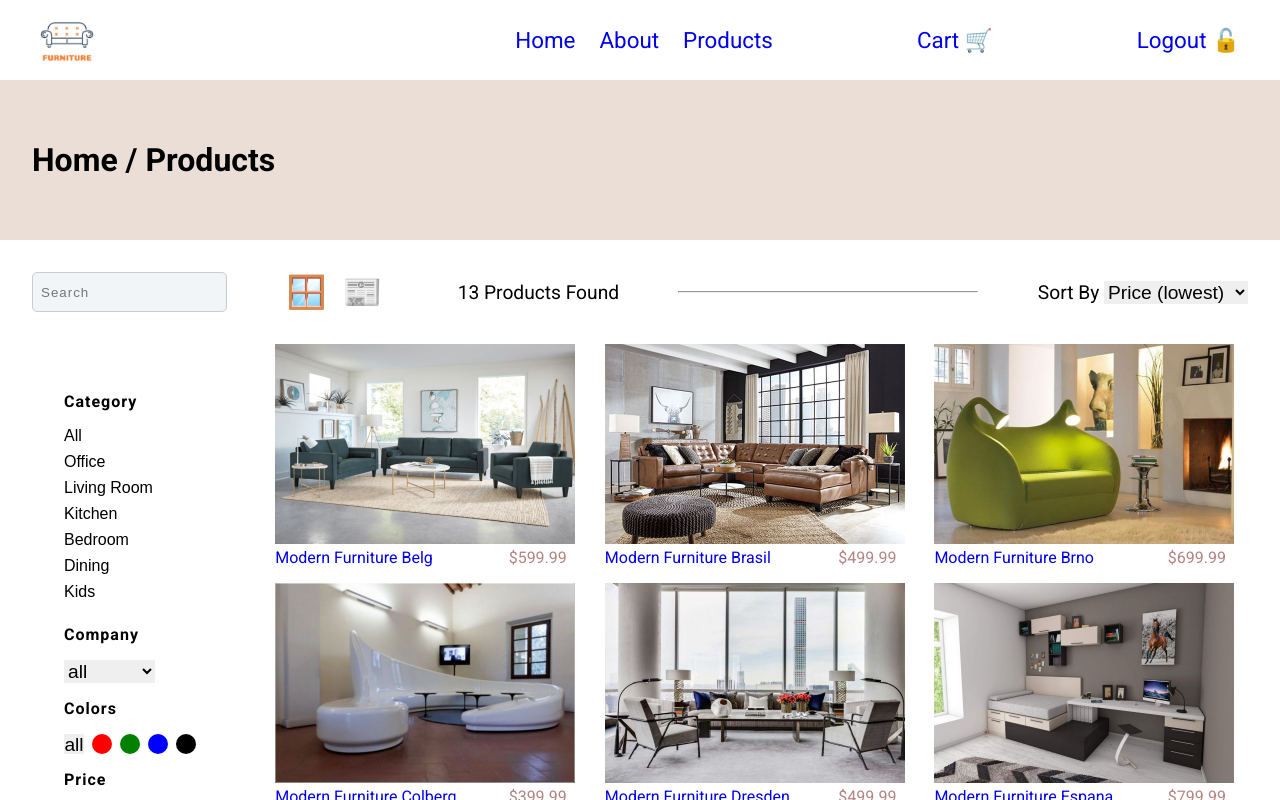
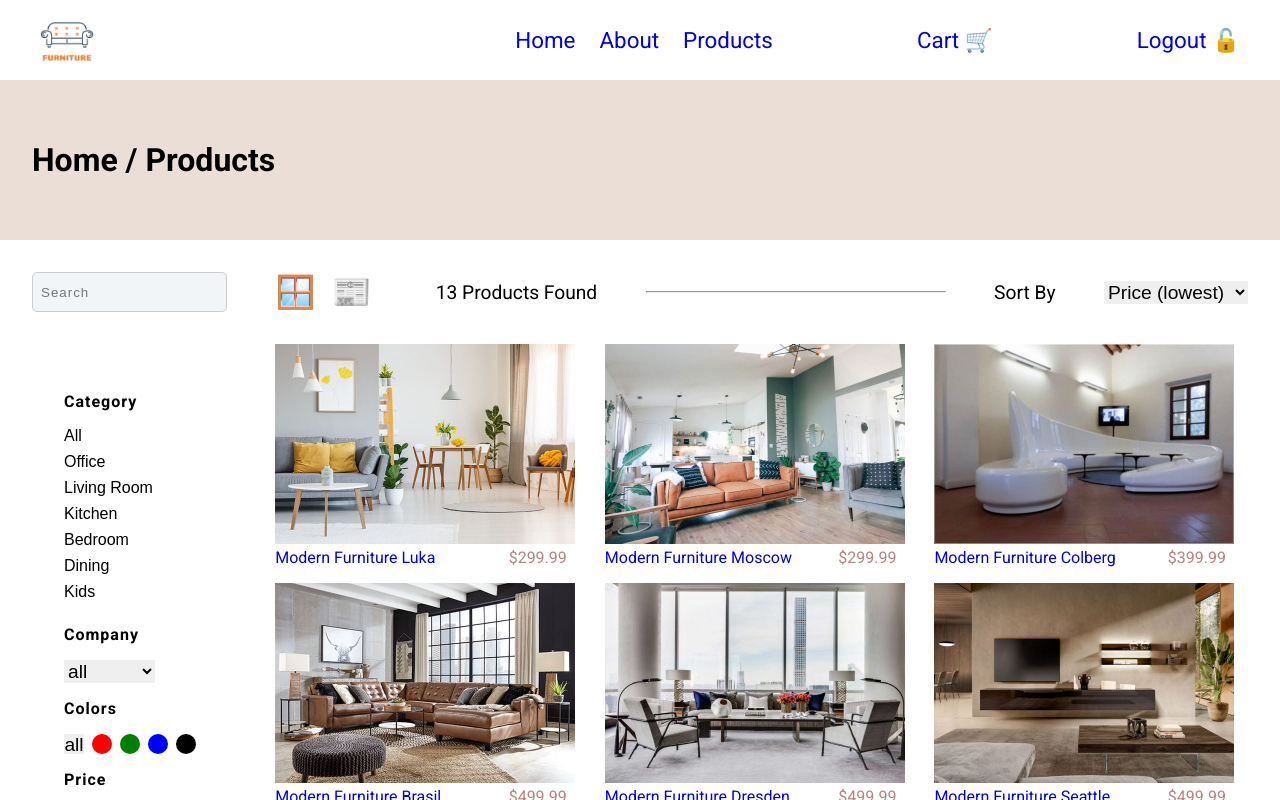
Before and after one commit to ajarek/react-44-vite-fashionable-furniture-store, a React (Vite) app: page /products in a window 1280 px wide. Shown: the top 800 px of the page. Built offline with nearby package versions, Linux system fonts and the light colour scheme.

Commit message:
added sort option

```diff
--- a/src/App.jsx
+++ b/src/App.jsx
@@ -1,3 +1,4 @@
+import { useState, createContext } from 'react'
 import Navigation from './components/Navigation/Navigation'
 import Footer from './components/Footer/Footer'
 import { Routes, Route } from 'react-router-dom'
@@ -8,9 +9,12 @@ import Cart from './pages/Cart/Cart'
 import Login from './pages/Login/Login'
 import Logout from './pages/Logout/Logout'
 import ProductsId from './pages/ProductsId/ProductsId'
+export const AppContext = createContext()
 function App() {
+  const [selected, setSelected] = useState('price-lowest');
   return (
     <div className='App'>
+      <AppContext.Provider value={{selected, setSelected}}>
       <Navigation />
 
       <Routes>
@@ -50,6 +54,7 @@ function App() {
         />
       </Routes>
       <Footer />
+      </AppContext.Provider>
     </div>
   )
 }
--- a/src/Hooks/useCounter.jsx
+++ b/src/Hooks/useCounter.jsx
@@ -3,7 +3,7 @@ import { useState } from 'react'
 export const useCounter = (initialValue) => {
   const [count, setCount] = useState(initialValue || 0)
   const increment = () => setCount((x) => x + 1)
-  const decrement = () => (count > 0 ? setCount((x) => x - 1) : 0)
+  const decrement = () => (count > 1 ? setCount((x) => x - 1) : 1)
   return {
     count,
     increment,
--- a/src/components/CardProducts/CardProducts.jsx
+++ b/src/components/CardProducts/CardProducts.jsx
@@ -1,7 +1,7 @@
 import { NavLink } from 'react-router-dom'
 import React, {useEffect, useState} from 'react'
 import './CardProducts.css'
-export const CardProducts = ({length,width}) => {
+export const CardProducts = ({length,width,sortData}) => {
   const [isData, setIsData]= useState([])
   useEffect(()=>{
   fetch('/data.json')
@@ -9,10 +9,11 @@ export const CardProducts = ({length,width}) => {
   .then(res => {
     setIsData(res);
   })
+
 })
   return (
     <div className="wrapper-featured">
-    {isData?.map((el)=>{
+    {isData?.sort(sortData).map((el)=>{
        if(el.id<=length)
       return(
        <div key={el.id}>
--- a/src/components/ProductsPanel/ProductsPanel.jsx
+++ b/src/components/ProductsPanel/ProductsPanel.jsx
@@ -1,7 +1,18 @@
-import React from 'react'
+import React,{useState,useContext} from 'react'
 import './ProductsPanel.css'
-
+import { AppContext } from '../../App'
 const ProductsPanel = ({ length }) => {
+  const options=[
+    {value:'price-lowest',text:'Price (lowest)'},
+    {value:'price-highest',text:'Price (highest)'},
+    {value:'name-a',text:'(a-z)'},
+    {value:'name-z',text:'(z-a)'},
+  ]
+  const {selected, setSelected}= useContext(AppContext)
+  const handleChange = event => {
+    // console.log(event.target.value);
+    setSelected(event.target.value);
+  };
   return (
     <div className='panel'>
       <div className='panel-input'>
@@ -24,25 +35,23 @@ const ProductsPanel = ({ length }) => {
         {' '}
         <hr />
       </div>
-      <form className='panel-sort'>
+
         <label
           className='label-sort'
           htmlFor='label-sort'
         >
           Sort By{' '}
         </label>
-        <select className='select-sort'>
-          <option value='price-lowest'>Price (lowest)</option>
-          <option
-            value='price-highest'
 
-          >
-            Price (highest)
+
+          <select className='select-sort' value={selected} onChange={handleChange}>
+        {options.map(option => (
+          <option key={option.value} value={option.value}>
+            {option.text}
           </option>
-          <option value='name-a'>Name (a-z)</option>
-          <option value='name-z'>Name (z-a)</option>
-        </select>
-      </form>
+        ))}
+      </select>
+
     </div>
   )
 }
--- a/src/pages/Cart/Cart.css
+++ b/src/pages/Cart/Cart.css
@@ -1,10 +1,13 @@
 .cart-root{
   min-height: 80vh;
+  display: flex;
+  flex-direction: column;
+  align-items: center;
+  padding:0 1rem;
 }
 table {
   table-layout: fixed;
   width: 100%;
-  border-collapse: collapse;
   text-align: center;
 }
 thead{
@@ -13,9 +16,24 @@ thead{
 }
 th,
 td {
-  padding:1rem 0;
+  padding:0.5rem 0;
 }
 
 td img{
-  width: 20%;
+  width: 40%;
 }
+.tr-data{
+
+  background-color: aqua;
+}
+.total-data{
+  margin-top: 1rem;
+}
+.empty-data{
+  position: absolute;
+  left: 50%;
+  top: 50%;
+  transform: translate(-50%, -50%) ;
+  font-size: 2.5rem;
+  color: red;
+}
--- a/src/pages/Cart/Cart.jsx
+++ b/src/pages/Cart/Cart.jsx
@@ -1,14 +1,27 @@
 import React, { useState } from 'react'
-import DataTable from 'react-data-table-component'
-import'./Cart.css'
+import { useEffect } from 'react'
+import './Cart.css'
 const Cart = () => {
-   const localStorageData = JSON.parse(localStorage.getItem('data'))||[]
-   const [subTotal,setSubTotal] =useState([])
+  const localStorageData = JSON.parse(localStorage.getItem('data')) || []
+  const [subTotal, setSubTotal] = useState([])
+
+const deleteItem=(e)=>{
+
+  let dataLocalStorage= JSON.parse(localStorage.getItem('data'));
+   dataLocalStorage.forEach(function (data, index) {
+        if (data.id === e.target.id) {
+          console.log(data.id,e.target.id);
+           dataLocalStorage.splice(index, 1)
+        }
+    })
+
+    localStorage.setItem('data', JSON.stringify(dataLocalStorage));
+     window.location.reload()
+}
 
   return (
-
     <div className='cart-root'>
-     {localStorageData.length>0?(
+      {localStorageData.length > 0 ? (
         <>
           <table>
             <thead>
@@ -18,29 +31,40 @@ const Cart = () => {
                 <th>Price</th>
                 <th>Quantity</th>
                 <th>Subtotal</th>
+                <th>Action</th>
               </tr>
             </thead>
             <tbody>
-        {localStorageData?.map((data)=>{
-           subTotal.push(data.price*data.count)
-          return(
-            <tr key={data.id}>
-            <td><img src={'/images/'+data.src} alt={data.name} /></td>
+              {localStorageData?.map((data) => {
+                subTotal.push(data.price * data.count)
+                return (
+                  <tr className='tr-data' key={data.id}>
+                    <td>
+                      <img
+                        src={'/images/' + data.src}
+                        alt={data.name}
+                      />
+                    </td>
                     <td>{data.name}</td>
                     <td>{data.price}</td>
                     <td>{data.count}</td>
-            <td>{data.price*data.count}</td>
+                    <td>{(data.price * data.count).toFixed(2)}</td>
+                    <td><button onClick={deleteItem} id={data.id}>❌</button></td>
                   </tr>
                 )
               })}
             </tbody>
           </table>
-    <h2>Subtotal :${subTotal?subTotal.reduce((a,b)=>a+b,0):null}</h2>
+          <h2 className='total-data'>
+            Total amount :$
+            {subTotal ?( subTotal.reduce((a, b) => a + b, 0).toFixed(2) ): null}
+          </h2>
         </>
-      ):<h2>Cart is empty!</h2>}
+      ) : (
+        <h2 className='empty-data'>Cart is empty!</h2>
+      )}
     </div>
   )
-
 }
 
 export default Cart
--- a/src/pages/Products/Products.jsx
+++ b/src/pages/Products/Products.jsx
@@ -1,16 +1,20 @@
-import React from 'react'
+import React,{useContext} from 'react'
+import { AppContext } from '../../App'
 import ProductsPanel from '../../components/ProductsPanel/ProductsPanel'
 import CardProducts from '../../components/CardProducts/CardProducts'
 import './Products.css'
 import Button from '../../components/Button/Button'
 
 const Products = () => {
+  const {selected, setSelected}= useContext(AppContext)
+  console.log(selected);
+  const sortData = (a,b)=>a.price-b.price
   return (
     <div className='products-root'>
       <div className='header'>
         <h1>Home / Products</h1>
       </div>
-      <ProductsPanel length={13} />
+      <ProductsPanel length={13}/>
       <div className='wrapper-products'>
         <div className='products-left'>
           <h4 className='products-h4'>Category</h4>
@@ -79,6 +83,7 @@ const Products = () => {
           <CardProducts
             length={12}
             width={'300px'}
+            sortData={sortData}
           />
         </div>
       </div>
--- a/src/pages/ProductsId/ProductsId.jsx
+++ b/src/pages/ProductsId/ProductsId.jsx
@@ -14,7 +14,7 @@ const ProductsId = () => {
   })
   const { id } = useParams()
   const item = isData.find((el) => el.id === id)
-  const { count, setCount, increment, decrement } = useCounter(0)
+  const { count, setCount, increment, decrement } = useCounter(1)
 
   const saveItem=(id,src,name,price,count) =>{
     const localStorageData = localStorage.getItem('data')
```
Lines whose indentation alone changed are shown as unchanged.
